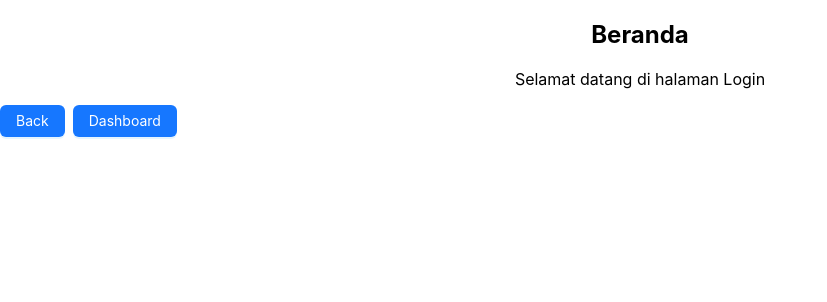
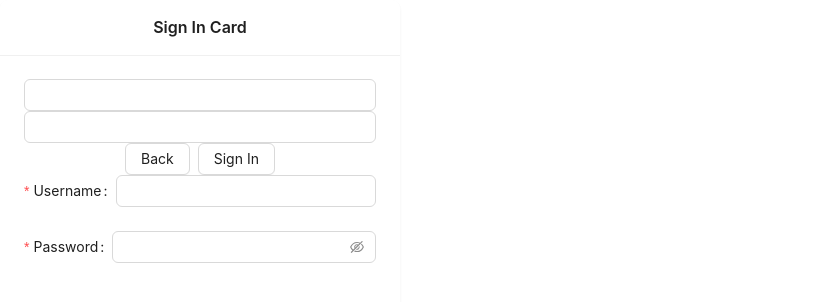
Before and after one commit to 1108rap/antismereact, a React (Create React App) app: page /login in a window 1280 px wide. Shown: the top 302 px of the page, without its empty margins (0-827 px from the left). Built offline with nearby package versions, Linux system fonts and the light colour scheme.

Commit message:
Update Login Pages

```diff
--- /dev/null
+++ b/src/components/CardAuth.js
@@ -0,0 +1,45 @@
+import { Card, Input, Button, Checkbox, Flex, Form } from "antd";
+
+const CardAuth = () => {
+  return (
+    <div>
+      <Card title="Sign In Card" bordered={false} style={{ width: 400 }}>
+        <Input></Input>
+        <Input></Input>
+        <Flex horizontal gap={"small"} justify="center">
+          <Button href="/">Back</Button>
+          <Button href="/dashboard">Sign In</Button>
+        </Flex>
+
+        <Form>
+          <Form.Item
+            label="Username"
+            name="username"
+            rules={[
+              {
+                required: true,
+                message: "Please Input Your Username!",
+              },
+            ]}
+          >
+            <Input />
+          </Form.Item>
+          <Form.Item
+            label="Password"
+            name="password"
+            rules={[
+              {
+                required: true,
+                message: "Please Input Your Password!",
+              },
+            ]}
+          >
+            <Input.Password />
+          </Form.Item>
+        </Form>
+      </Card>
+    </div>
+  );
+};
+
+export default CardAuth;
--- a/src/components/TopBar.js
+++ b/src/components/TopBar.js
@@ -40,7 +40,7 @@ const items = [
   },
 ];
 
-const Homepage = () => {
+const TopBar = () => {
   const [current, setCurrent] = useState("hiro");
   const onClick = (e) => {
     console.log(click, e);
@@ -56,4 +56,4 @@ const Homepage = () => {
   );
 };
 
-export default Homepage;
+export default TopBar;
--- a/src/pages/Login/index.js
+++ b/src/pages/Login/index.js
@@ -1,21 +1,8 @@
-import { Button, Flex } from "antd";
 import React from "react";
+import CardAuth from "../../components/CardAuth";
 
 const Login = () => {
-  return (
-    <div>
-      <h2>Beranda</h2>
-      <p>Selamat datang di halaman Login</p>
-      <Flex gap="small" horizontal>
-        <Button type="primary" href="/">
-          Back
-        </Button>
-        <Button type="primary" href="/dashboard">
-          Dashboard
-        </Button>
-      </Flex>
-    </div>
-  );
+  return <CardAuth />;
 };
 
 export default Login;
```
Also changed, not shown: src/components/card.js (added).
